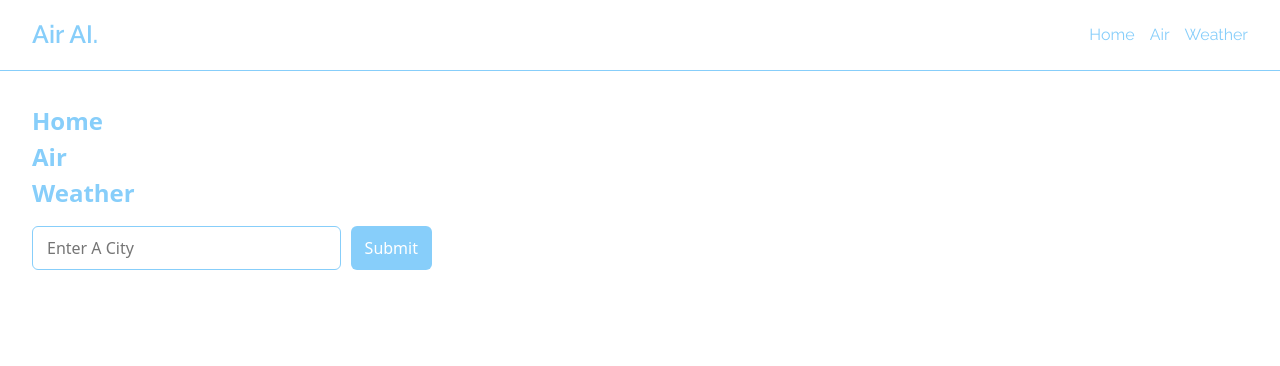
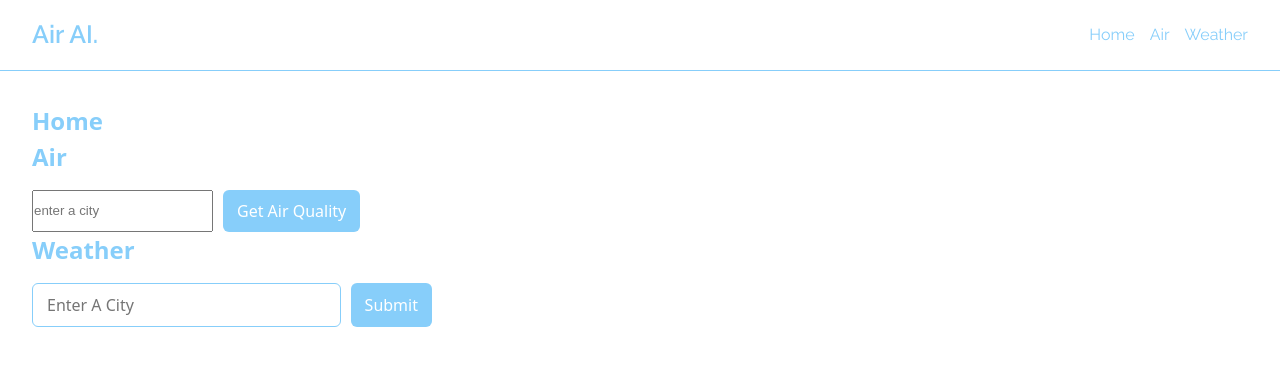
Before and after one commit to ryan-bibb/congressional-app, a website: page index.html in a window 1280 px wide. Drawn offline with Linux system fonts and the light colour scheme.

Commit message:
Edited js, html, and css

```diff
--- a/index.html
+++ b/index.html
@@ -41,6 +41,15 @@
       <h1>
         Air
       </h1>
+      <form id="airForm">
+        <input type="text" id="airCityInput" placeholder="enter a city" required>
+        <button type="submit">
+         Get Air Quality
+        </button>
+        <div id="airResult">
+
+        </div>
+      </form>
     </section>
     <section id="weather">
       <h1>
@@ -56,8 +65,8 @@
 
       </div>
     </section>
+
   </main>
-
   <script src="script.js" defer></script>
 </body>
 </html>
--- a/script.js
+++ b/script.js
@@ -6,6 +6,7 @@ const airForm = document.getElementById("airForm");
 const airCityInput = document.getElementById("airCityInput");
 const airResult = document.getElementById("airResult");
 const ap1Labels = {1: "good", 2: "fair", 3: "moderate", 4: "poor", 5: "very poor"};
+const WEATHER_API_KEY = "9a16fb3eba439890602f3b958e701574";
 
 
 weatherForm.addEventListener("submit", async (event)=>{
@@ -38,11 +39,11 @@ airForm.addEventListener("submit", async (event)=>{
     airResult.textContent = "loading";
 
     try{
-        const GEOResponse = await fetch('https://api.openweathermap.org/data/2.5/weather?q=${encodeURIComponent(city)}&appid=${WEATHER_API_KEY}')
-        if (!response.ok) {
+        const GEOResponse = await fetch(`https://api.openweathermap.org/data/2.5/weather?q=${encodeURIComponent(city)}&appid=${WEATHER_API_KEY}`)
+        if (!GEOResponse.ok) {
             throw new Error("Error Finding City")
         }
-        const data = await response.json();
+        const data = await GEOResponse.json();
         const response = await fetch(`https://api.openweathermap.org/data/2.5/air_pollution?lat=${data.coord.lat}&lon=${data.coord.lon}&appid=${WEATHER_API_KEY}`)
 
         if (!response.ok) {
--- a/style.css
+++ b/style.css
@@ -119,3 +119,34 @@ main section h1 {
 #weatherResult h2 {
   color: var(--main-color);
 }
+
+#airForm {
+  display: flex;
+  gap: 10px;
+  margin-top: 15px;
+  max-width: 400px;
+}
+
+#airForm button {
+  padding: 10px 14px;
+  border-radius: 6px;
+  border: none;
+  background: var(--main-color);
+  color: white;
+  font-family: inherit;
+  font-size: inherit;
+  font-size: 16px;
+  cursor: pointer;
+  transition: background 0.2s ease;
+}
+#airForm button:hover {
+  background: var(--interact-color);
+}
+
+#airResult {
+  margin-top: 15px;
+}
+
+#airResult h2 {
+  color: var(--main-color);
+}
```
